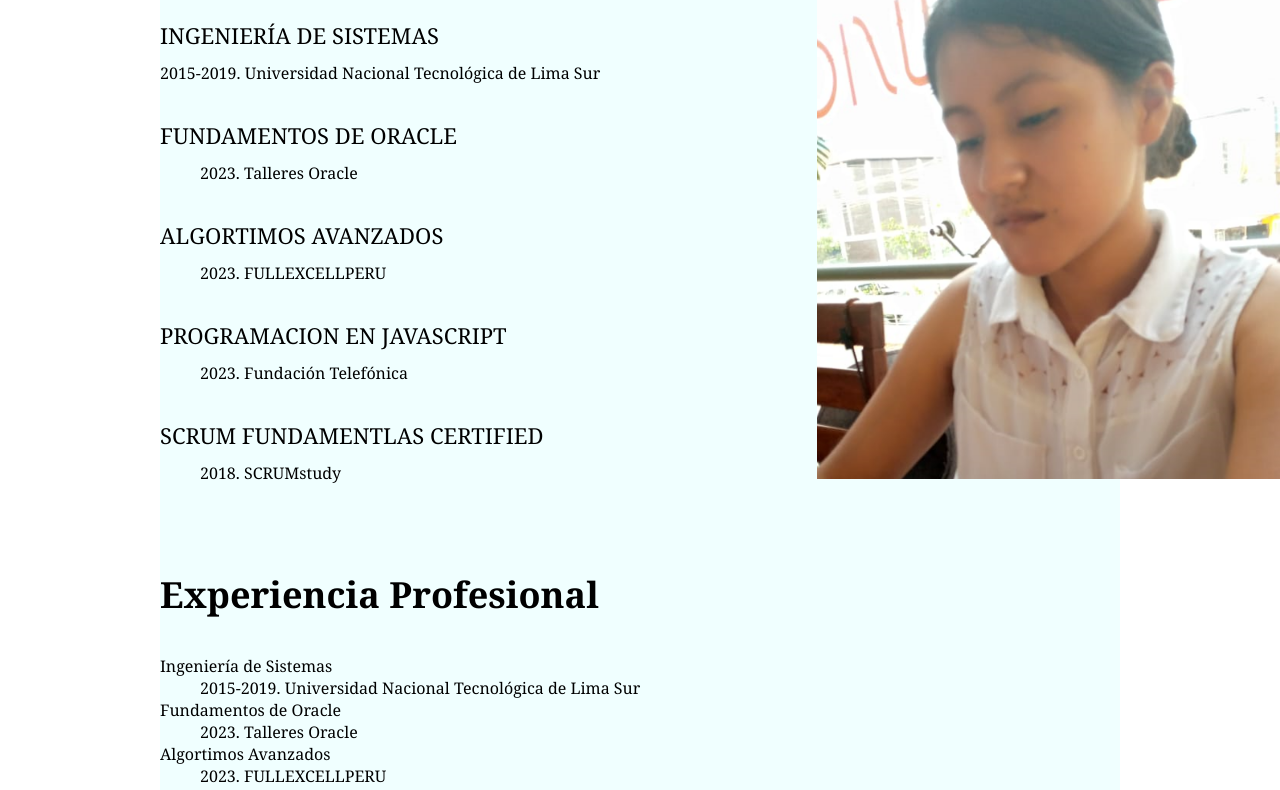
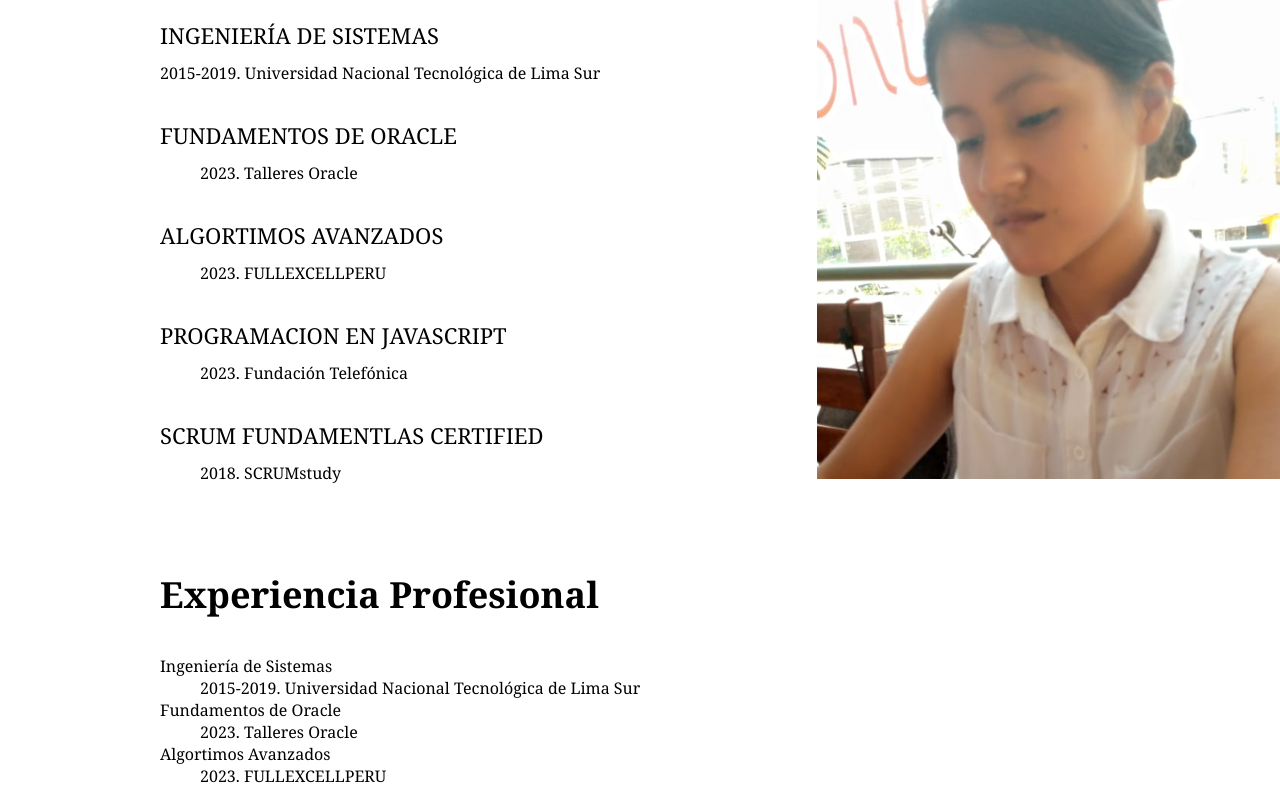
Before and after one commit to RuthCusihuamanSumaria/cvRuth, a plain HTML site: page index.html in a window 1280 px wide. Shown: the part 283-1073 px from the top of the page. Drawn offline with Linux system fonts and the light colour scheme.

Commit message:
quitando color de fondo

```diff
--- a/index.html
+++ b/index.html
@@ -18,7 +18,7 @@
         alcanzar los objetivos y metas que se buscan.
     </div>
     <section>
-        <div style="width: 960px; background-color: azure;height:100%; margin-right: auto;margin-left: auto;">
+        <div style="width: 960px; margin-right: auto;margin-left: auto;">
             <div>
                 <div style="display: inline-block;width: 68%;">
 
```
Also changed, not shown: css/estilos.css (added), js/javascript.js (added).
